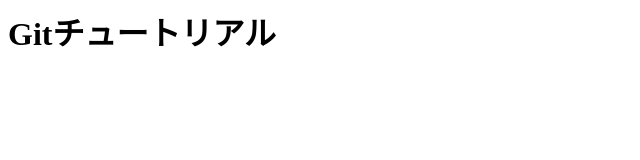
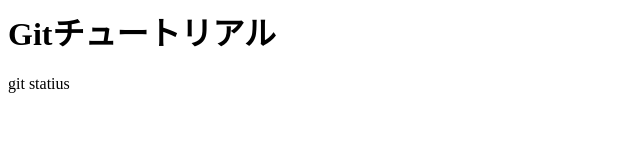
Before and after one commit to kai11480/git_tutrial, a plain HTML site: page index.html in a window 1280 px wide. Shown: the full height of the page, 0-640 px from the left. Drawn offline with Linux system fonts and the light colour scheme.

Commit message:
git statusコマンドを追加

```diff
--- a/index.html
+++ b/index.html
@@ -1 +1,2 @@
 <h1>Gitチュートリアル</h1>
+<p>git statius</p>
```
